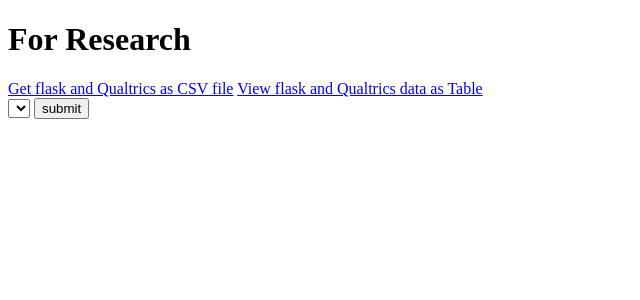
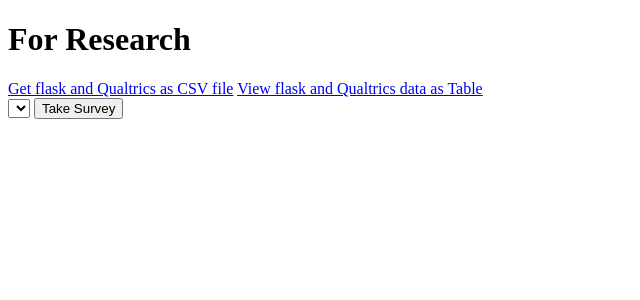
Before and after one commit to seanzhan0319/testSurvey, a Flask app: page / in a window 1280 px wide. Shown: the top 300 px of the page, without its empty margins (0-640 px from the left). Run offline with Flask 2, Linux system fonts and the light colour scheme; data that the repository does not hold is empty; some libraries are stand-ins or nearby versions.

Commit message:
Changed survey button value

```diff
--- a/templates/index.html
+++ b/templates/index.html
@@ -76,7 +76,7 @@
                 {% endif %}
             {% endfor %}
         </select>
-        <input type="submit" value="submit">
+        <input type="submit" value="Take Survey">
     </form>
     <br>
     {% if data %}
```
